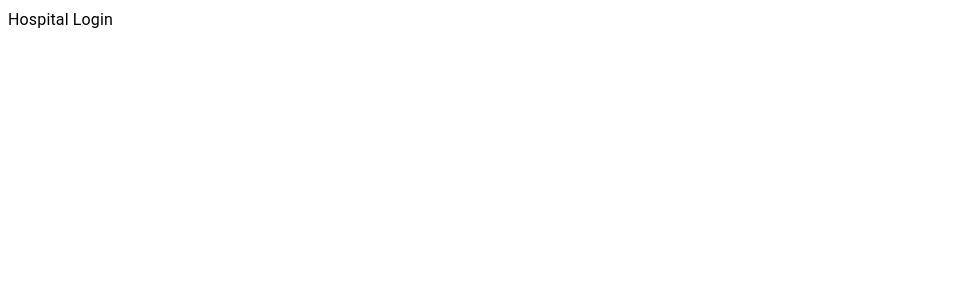
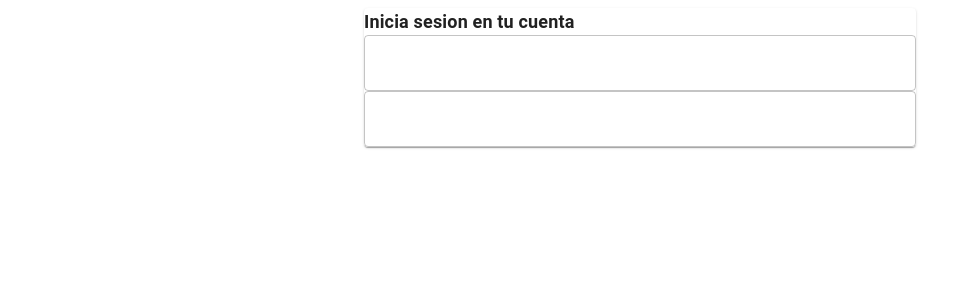
Before and after one commit to TadeoOL/SistemaHospital, a React (Vite) app: page / in a window 1280 px wide. Shown: the top 300 px of the page, without its empty margins (0-971 px from the left). Built offline with nearby package versions, Linux system fonts and the light colour scheme.

Commit message:
folder structure done

```diff
--- a/package.json
+++ b/package.json
@@ -15,6 +15,7 @@
     "@mui/material": "^5.15.4",
     "@mui/styled-engine-sc": "^6.0.0-alpha.12",
     "@tanstack/react-query": "^5.17.12",
+    "axios": "^1.6.5",
     "localforage": "^1.10.0",
     "match-sorter": "^6.3.2",
     "react": "^18.2.0",
@@ -29,7 +30,7 @@
   "devDependencies": {
     "@types/react": "^18.2.43",
     "@types/react-dom": "^18.2.17",
-    "@typescript-eslint/eslint-plugin": "^6.14.0",
+    "@typescript-eslint/eslint-plugin": "^6.19.0",
     "@typescript-eslint/parser": "^6.14.0",
     "@vitejs/plugin-react": "^4.2.1",
     "eslint": "^8.55.0",
--- a/src/App.tsx
+++ b/src/App.tsx
@@ -1,10 +1,12 @@
-import { Box, Typography } from "@mui/material";
-
+import { BrowserRouter, Route, Routes } from "react-router-dom";
+import { LoginView } from "./views/LoginView";
 function App() {
   return (
-    <Box>
-      <Typography>Hospital Login</Typography>
-    </Box>
+    <BrowserRouter>
+      <Routes>
+        <Route path="/" element={<LoginView />}></Route>
+      </Routes>
+    </BrowserRouter>
   );
 }
 
--- /dev/null
+++ b/src/components/LoginComponent.tsx
@@ -0,0 +1,30 @@
+import {
+  Card,
+  InputAdornment,
+  Stack,
+  TextField,
+  Typography,
+} from "@mui/material";
+// import VisibilityIcon from '@mui/icons-material/Visibility';
+
+export const LoginComponent = () => {
+  return (
+    <Card sx={{ alignItems: "center" }}>
+      <Stack>
+        <Typography fontWeight={700} fontSize={18}>
+          Inicia sesion en tu cuenta
+        </Typography>
+        <TextField
+          InputProps={{
+            startAdornment: (
+              <InputAdornment position="end">
+                {/* <VisibilityIcon /> */}
+              </InputAdornment>
+            ),
+          }}
+        ></TextField>
+        <TextField></TextField>
+      </Stack>
+    </Card>
+  );
+};
--- /dev/null
+++ b/src/views/LoginView.tsx
@@ -0,0 +1,10 @@
+import { Container } from "@mui/material";
+import { LoginComponent } from "../components/LoginComponent";
+
+export const LoginView = () => {
+  return (
+    <Container maxWidth="sm">
+      <LoginComponent />
+    </Container>
+  );
+};
```
Also changed, not shown: 1 other file (tests, documents, lock files or other folders).
